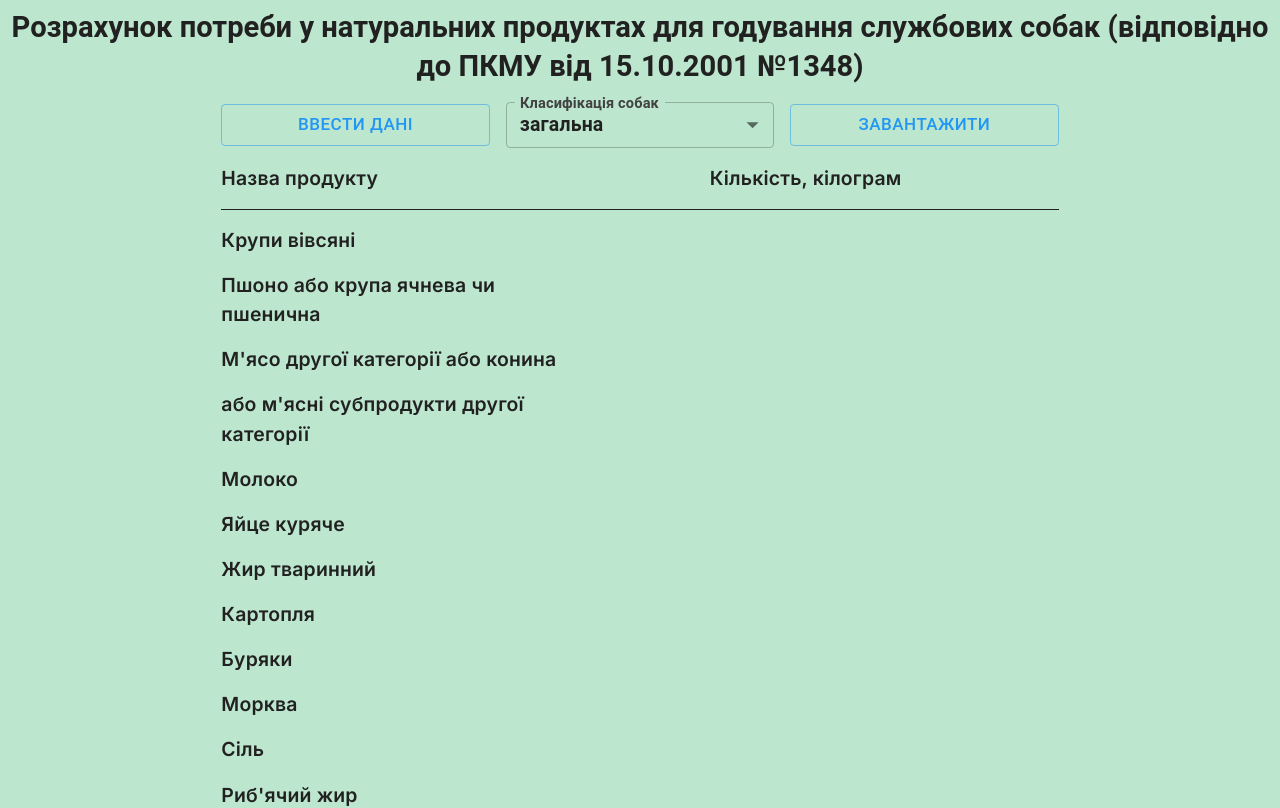
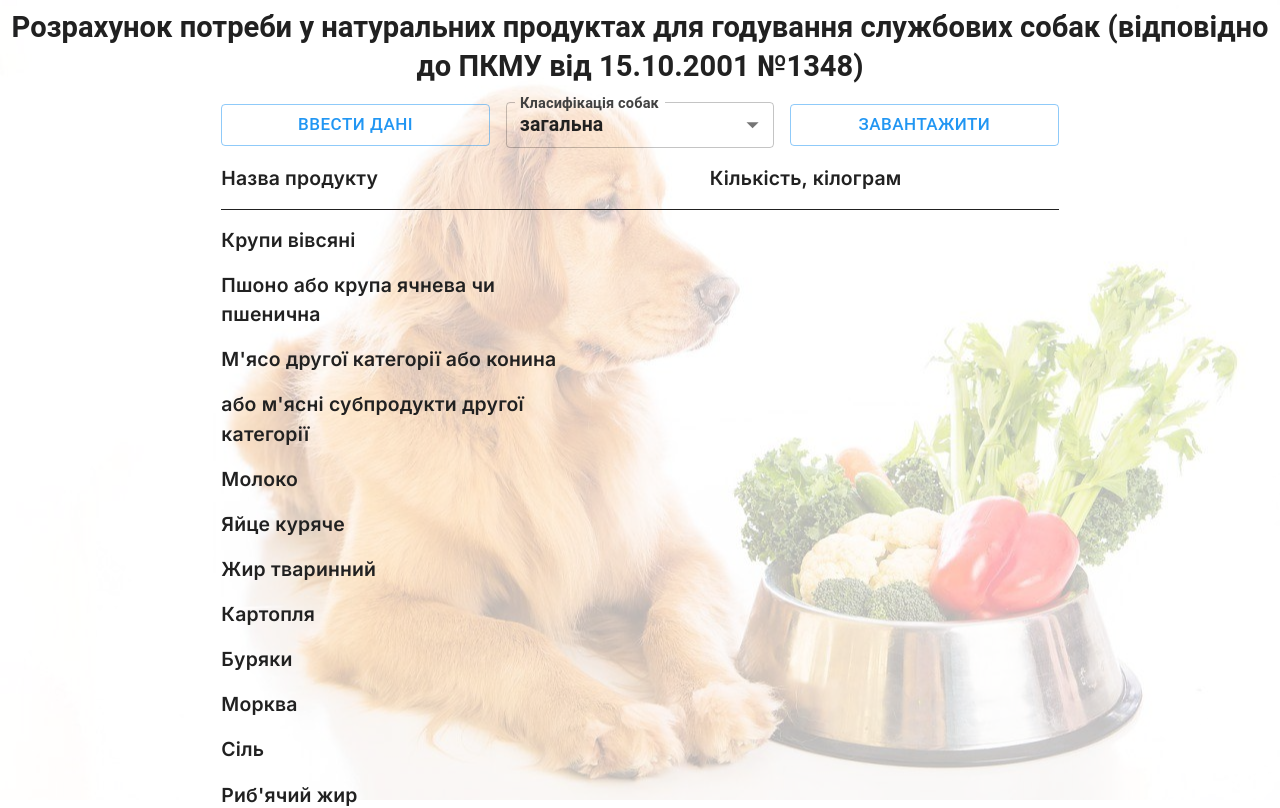
Before and after one commit to Muhitori/dog-calculator, a Next.js app: page / in a window 1280 px wide. Shown: the top 808 px of the page. Built offline with nearby package versions, Linux system fonts and the light colour scheme.

Commit message:
updated background image

```diff
--- a/src/app/page.tsx
+++ b/src/app/page.tsx
@@ -21,8 +21,13 @@ import { snackbarGenerator } from "@/providers/notistack/SnackbarGenerator";
 import { updateFoods } from "@/utils/foodCalc";
 import { Box, Button, Divider, Grid, Typography } from "@mui/material";
 import { Dayjs } from "dayjs";
+import dynamic from "next/dynamic";
 import { useCallback, useState } from "react";
 import * as XLSX from "xlsx";
+
+const Background = dynamic(() => import("@/components/Background"), {
+	ssr: false,
+});
 
 export default function Home() {
 	const [openedSidebar, setOpenedSidebar] = useState(false);
@@ -107,6 +112,8 @@ export default function Home() {
 	};
 
 	return (
+		<>
+			<Background />
 			<Grid container spacing={2} p={1}>
 				<Sidebar opened={openedSidebar} onClose={closeSidebar}>
 					<Box height='100%' display='flex' flexDirection='column' gap={1}>
@@ -189,5 +196,6 @@ export default function Home() {
 				<Grid item xs></Grid>
 				<ScrollButton />
 			</Grid>
+		</>
 	);
 }
--- /dev/null
+++ b/src/components/Background/index.tsx
@@ -0,0 +1,27 @@
+"use client";
+
+import { Box, Theme, useMediaQuery } from "@mui/material";
+import BackgroundImage from "/public/background.jpg";
+
+const Background = () => {
+	const matches = useMediaQuery((theme: Theme) => theme.breakpoints.up("md"));
+
+	return matches ? (
+		<Box
+			component='div'
+			sx={{
+				position: "fixed",
+				top: 0,
+				left: 0,
+				width: "100%",
+				height: "100%",
+				backgroundImage: `url(${BackgroundImage.src})`,
+				backgroundPosition: "center",
+				backgroundRepeat: "no-repeat",
+				zIndex: -1,
+				opacity: 0.3,
+			}}></Box>
+	) : null;
+};
+
+export default Background;
--- a/src/providers/mui/palette.ts
+++ b/src/providers/mui/palette.ts
@@ -3,9 +3,6 @@ import { grey, blue } from "@mui/material/colors";
 
 const getMainPalette = (): PaletteOptions => {
 	return {
-		background: {
-			default: alpha("#27ae60", 0.3),
-		},
 		primary: blue,
 		secondary: grey,
 		divider: grey[200],
```
Also changed, not shown: src/hooks/MobileDetect.ts (added, +31 -0 lines), public/background.jpg (added). Lines whose indentation alone changed are shown as unchanged.
